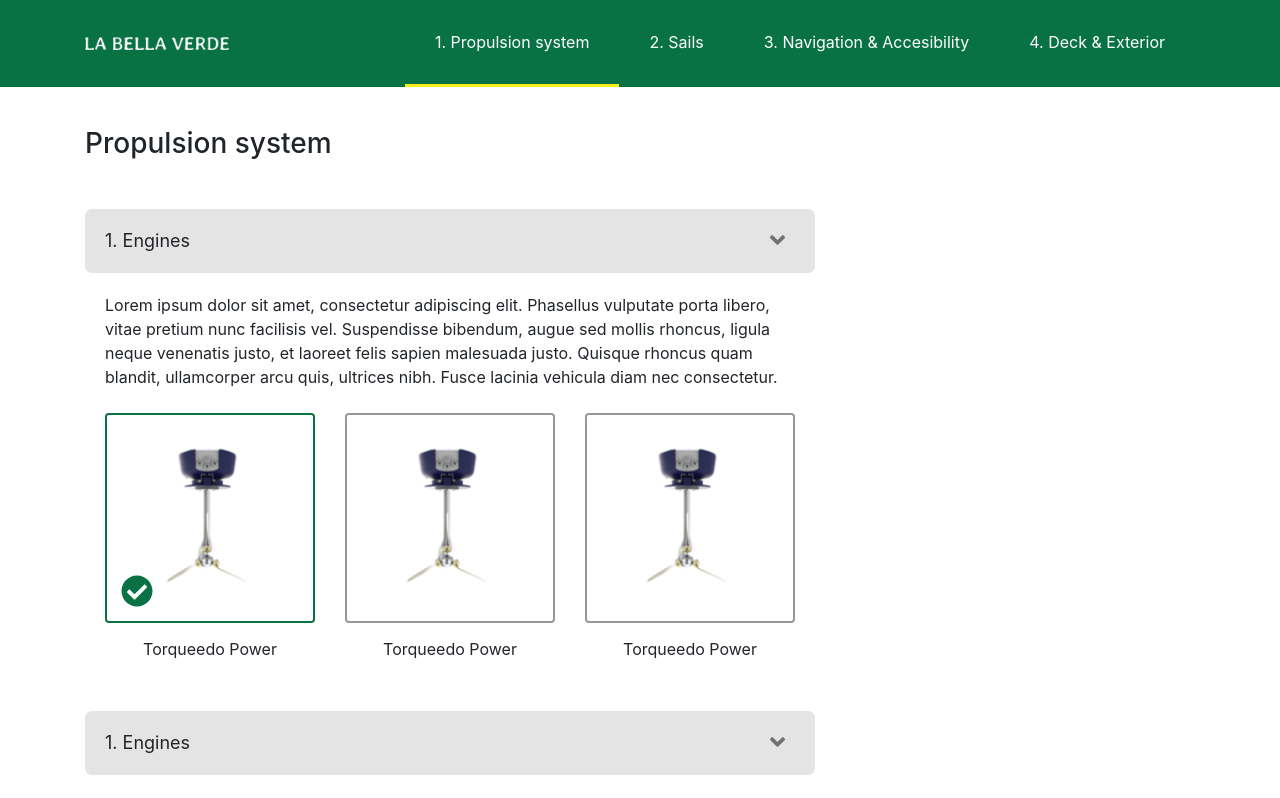
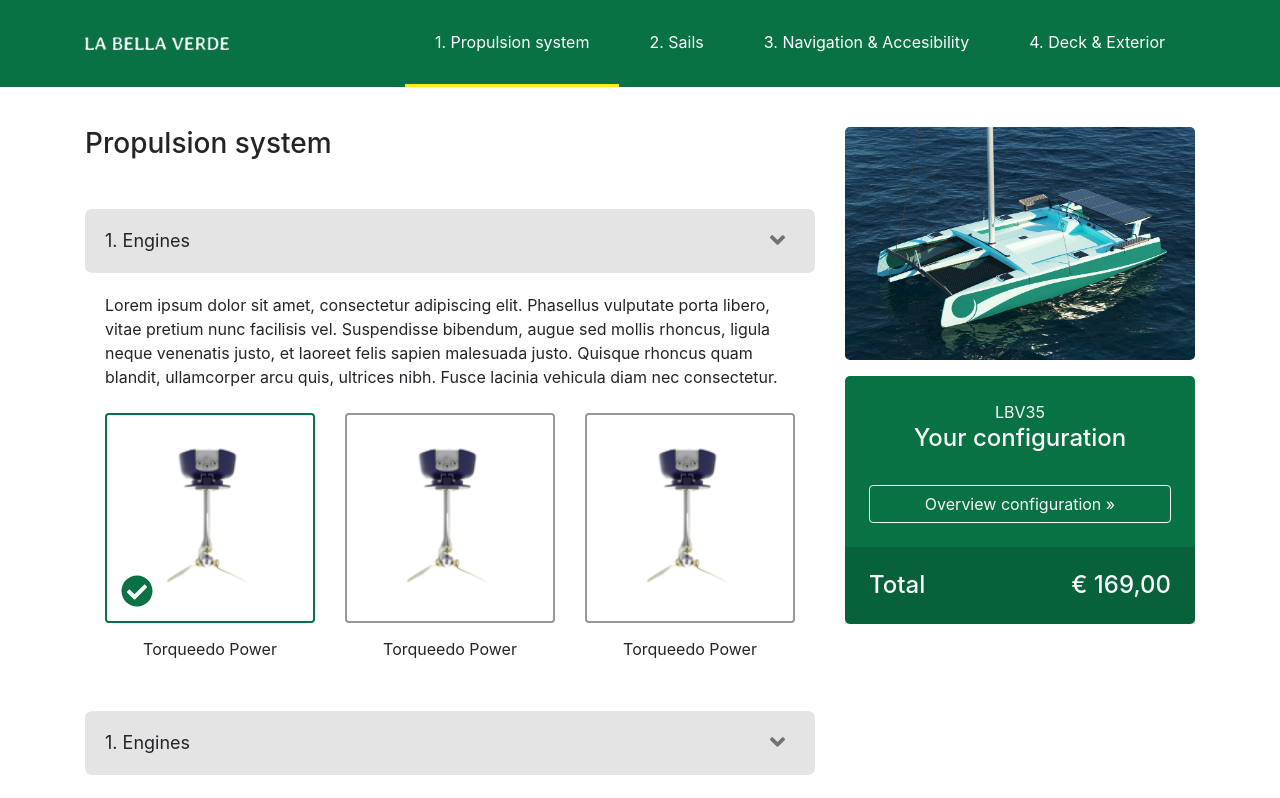
Before and after one commit to Robbertvermeulen/lbv-configurator, a React (Create React App) app: page / in a window 1280 px wide. Shown: the top 798 px of the page. Built offline with nearby package versions, Linux system fonts and the light colour scheme.

Commit message:
Layout component

```diff
--- /dev/null
+++ b/src/components/Layout/index.js
@@ -0,0 +1,29 @@
+import React from "react";
+import "./style.css";
+
+const Layout = ({ className, variant, children }) => {
+  let classNames = ["layout"];
+  if (variant) classNames.push("layout--" + variant);
+  if (className) className.split().map((cn) => classNames.push(cn));
+  return <div className={classNames.join(" ")}>{children}</div>;
+};
+
+const Header = (props) => {
+  return <header className="layout__header">{props.children}</header>;
+};
+
+const Body = (props) => {
+  return (
+    <div className={`layout__body ${props.className}`}>{props.children}</div>
+  );
+};
+
+const Footer = (props) => {
+  return <footer className="layout__footer">{props.children}</footer>;
+};
+
+Layout.Header = Header;
+Layout.Body = Body;
+Layout.Footer = Footer;
+
+export default Layout;
--- /dev/null
+++ b/src/components/Layout/style.css
@@ -0,0 +1,19 @@
+.layout {
+  -moz-border-radius: 5px;
+  -webkit-border-radius: 5px;
+  border-radius: 5px;
+}
+
+.layout--green {
+  background-color: #087244;
+}
+
+.layout__header,
+.layout__body,
+.layout__footer {
+  padding: 1.5em;
+}
+
+.layout__footer {
+  background-color: rgba(0, 0, 0, 0.15);
+}
--- /dev/null
+++ b/src/components/ProductImage/index.js
@@ -0,0 +1,12 @@
+import React from "react";
+import "./style.css";
+
+const ProductImage = (props) => {
+  return (
+    <div className="product-image">
+      <img src={props.src} width="100%" />
+    </div>
+  );
+};
+
+export default ProductImage;
--- /dev/null
+++ b/src/components/ProductImage/style.css
@@ -0,0 +1,5 @@
+.product-image img {
+  -moz-border-radius: 5px;
+  -webkit-border-radius: 5px;
+  border-radius: 5px;
+}
--- a/src/index.css
+++ b/src/index.css
@@ -21,3 +21,8 @@
 .app-main {
   padding: 2.5em 0;
 }
+
+.sticky {
+  position: sticky;
+  top: 1.25em;
+}
--- a/src/pages/HomePage/index.js
+++ b/src/pages/HomePage/index.js
@@ -2,6 +2,9 @@
 import CollapseBox from "../../components/CollapseBox";
 import Choice from "../../components/Choice";
 import PrimaryButton from "../../components/PrimaryButton";
+import ProductImage from "../../components/ProductImage";
+import { Button } from "react-bootstrap";
+import Layout from "../../components/Layout";
 
 import Container from "react-bootstrap/Container";
 import Row from "react-bootstrap/Row";
@@ -9,6 +12,7 @@
 import Form from "react-bootstrap/Form";
 
 import choiceImage from "../../images/demo/choice-image.png";
+import productImage from "../../images/demo/lbv-boat.jpg";
 
 const HomePage = () => {
   return (
@@ -70,7 +74,34 @@
             </Col>
           </Row>
         </Col>
-        <Col></Col>
+        <Col lg="4">
+          <div className="sticky">
+            <div className="mb-3">
+              <ProductImage src={productImage}></ProductImage>
+            </div>
+            <div className="mb-3">
+              <Layout variant="green">
+                <Layout.Header>
+                  <div className="text-center text-light">
+                    <span className="d-block">LBV35</span>
+                    <span className="d-block h4">Your configuration</span>
+                  </div>
+                </Layout.Header>
+                <Layout.Body className="pt-0">
+                  <Button variant="outline-light" block>
+                    Overview configuration &raquo;
+                  </Button>
+                </Layout.Body>
+                <Layout.Footer>
+                  <div className="d-flex justify-content-between">
+                    <span className="h4 mb-0 text-light">Total</span>
+                    <span className="h4 mb-0 text-light">&euro; 169,00</span>
+                  </div>
+                </Layout.Footer>
+              </Layout>
+            </div>
+          </div>
+        </Col>
       </Row>
     </Container>
   );
```
Also changed, not shown: src/images/demo/lbv-boat.jpg (added), 1 other file (tests, documents, lock files or other folders).
